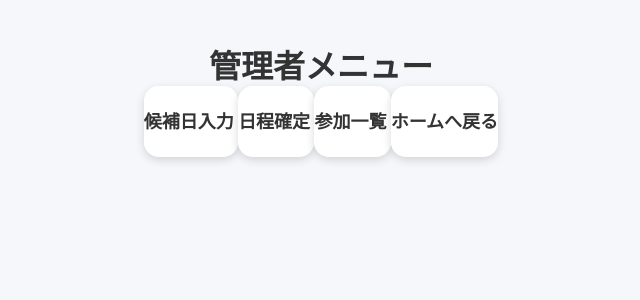
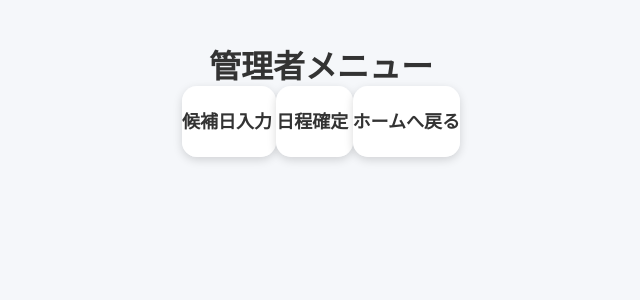
Before and after one commit to matsumurashin0125/event-app7, a Flask app: page /admin in a window 1280 px wide. Shown: the top 300 px of the page, without its empty margins (319-959 px from the left). Run offline with Flask 3, Linux system fonts and the light colour scheme.

Commit message:
Update admin_menu.html

```diff
--- a/templates/admin_menu.html
+++ b/templates/admin_menu.html
@@ -18,10 +18,6 @@
         日程確定
     </a>
 
-    <a class="tile" href="{{ url_for('attendance_list') }}">
-        参加一覧
-    </a>
-
     <a class="tile" href="{{ url_for('home') }}">
         ホームへ戻る
     </a>
```
